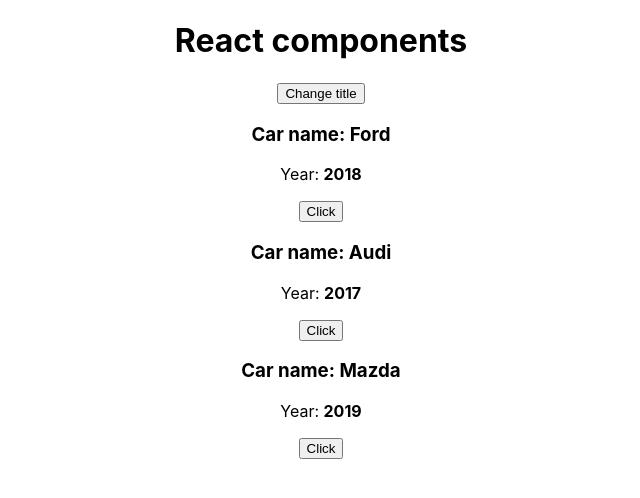
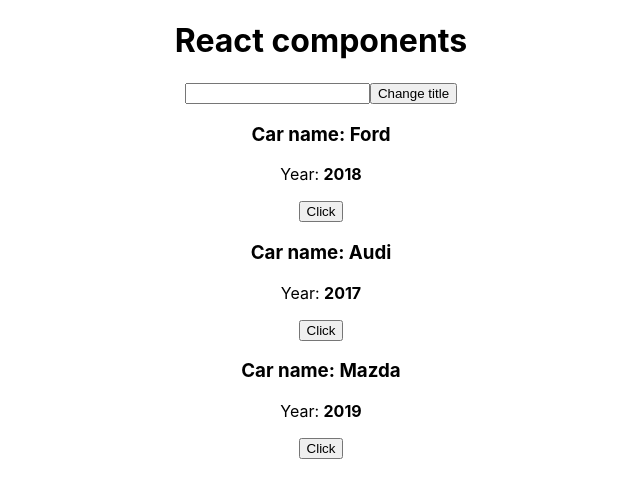
Before and after one commit to geliadonchak/SummerPractice, a React (Create React App) app in the folder react-theory/: page / in a window 1280 px wide. Shown: the top 498 px of the page, without its empty margins (319-959 px from the left). Built offline with nearby package versions, Linux system fonts and the light colour scheme.

Commit message:
learn input handling

```diff
--- a/react-theory/src/App.js
+++ b/react-theory/src/App.js
@@ -18,6 +18,12 @@
         })
     }
 
+    handleInput = (event) => {
+        this.setState({
+            pageTitle: event.target.value
+        })
+    }
+
     render () {
         const divStyle = {
             textAlign: 'center'
@@ -27,6 +33,8 @@
         return (
             <div style={divStyle}>
                 <h1>{this.state.pageTitle}</h1>
+
+                <input type="text" onChange={this.handleInput}/>
 
                 <button
                     onClick={this.changeTitleHandler.bind(this, 'Changed!')}
```
